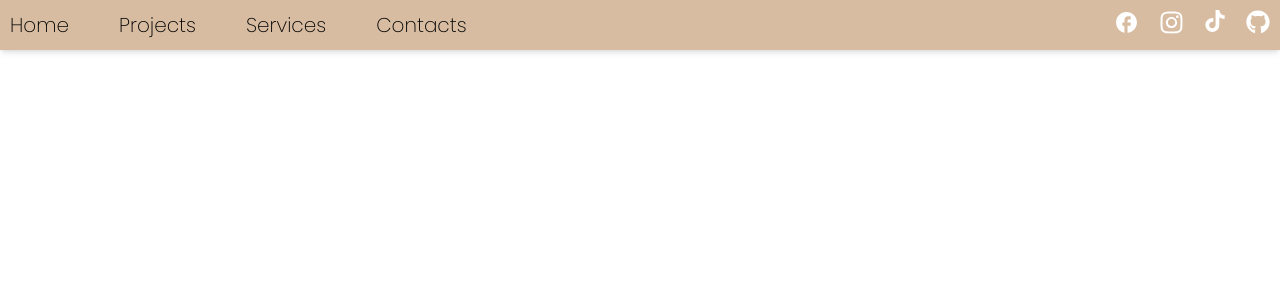
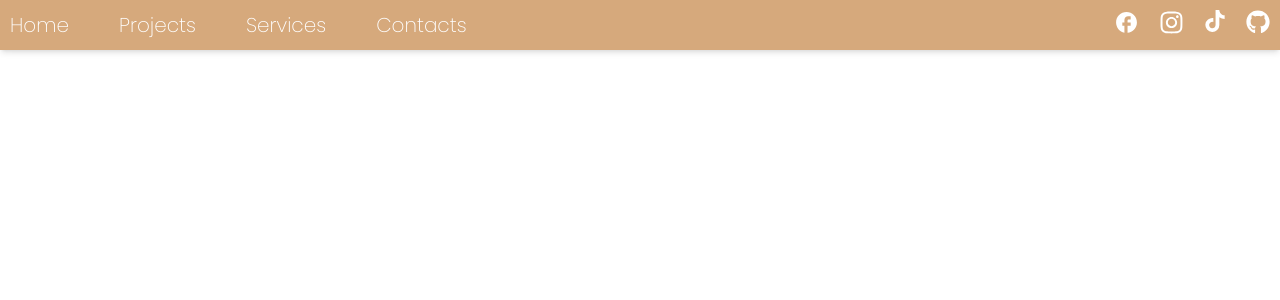
Before and after one commit to lightdarkmaster/Nextjs-Portfolio, a Next.js app: page / in a window 1280 px wide. Shown: the top 300 px of the page. Built offline with nearby package versions, Linux system fonts and the light colour scheme; a web font is replaced by a local one.

Commit message:
Change color

```diff
--- a/src/components/Navbar.tsx
+++ b/src/components/Navbar.tsx
@@ -6,9 +6,9 @@ import { FaGithub } from "react-icons/fa";
 
 function Navbar() {
   return (
-    <div className="w-full h-fit bg-[#D7BCA1] flex poppins-extralight gap-[10px] shadow-md fixed">
+    <div className="w-full h-fit bg-[#d6a97c] flex poppins-extralight gap-[10px] shadow-md fixed">
       <div className="justify-evenly w-full h-fit p-[10px] gap-[10px]">
-        <ul className="flex justify-start items-center gap-[50px] text-[20px]">
+        <ul className="flex justify-start items-center gap-[50px] text-[20px] text-white">
           <li className="cursor-pointer hover:underline">Home</li>
           <li className="cursor-pointer hover:underline">Projects</li>
           <li className="cursor-pointer hover:underline">Services</li>
```
